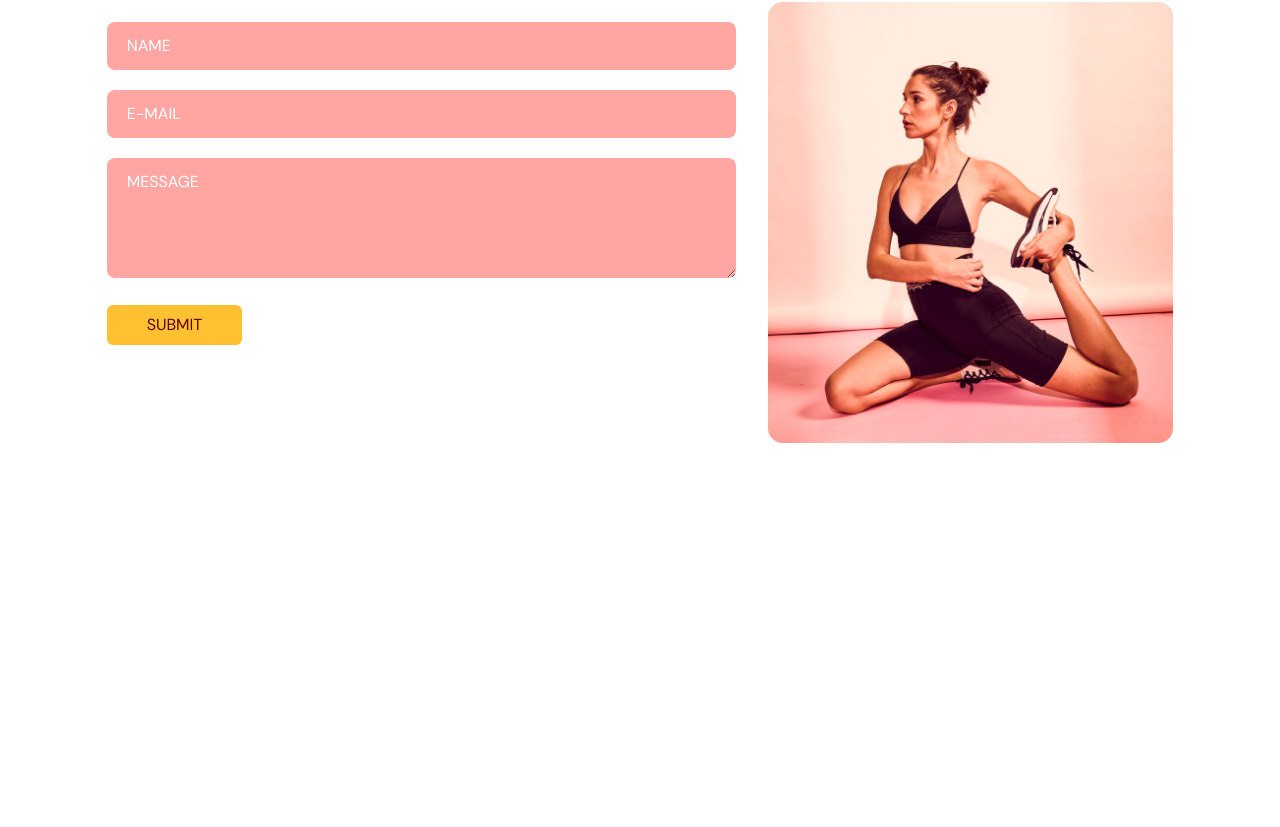
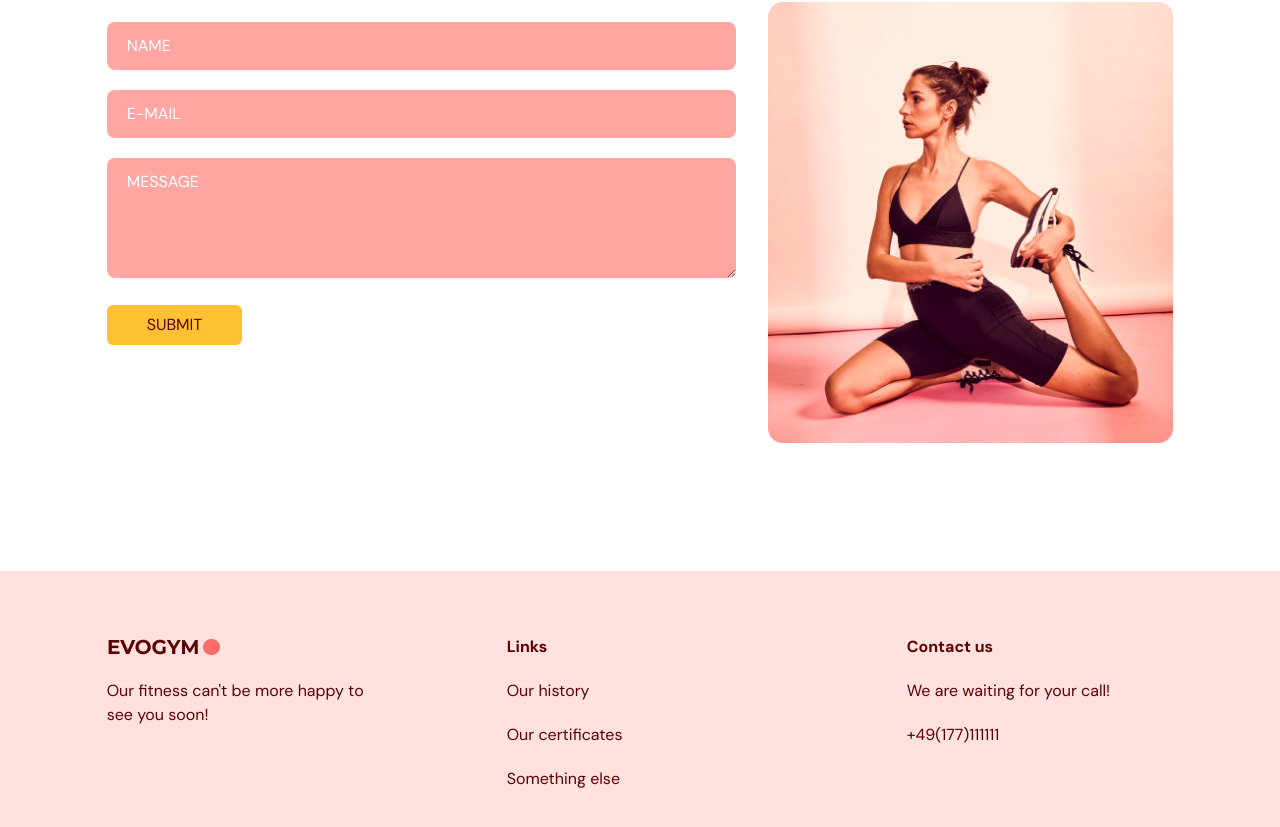
Before and after one commit to dTarasova/FitnessApp, a React (Vite) app: page / in a window 1280 px wide. Shown: the part 2868-3695 px from the top of the page. Before the commit the page ends 3439 px from the top, so only its background shows below. Built offline with nearby package versions, Linux system fonts and the light colour scheme; a web font is replaced by a local one.

Commit message:
footer created

```diff
--- a/src/App.tsx
+++ b/src/App.tsx
@@ -5,6 +5,7 @@ import Home from './scenes/home';
 import Benefits from './scenes/benefits';
 import OurClasses from './scenes/ourClasses';
 import ContactUs from './scenes/contactus';
+import Footer from './scenes/footer';
 
 
 function App() {
@@ -35,6 +36,8 @@ function App() {
         <Benefits setSelectedPage={setSelectedPage}/>
         <OurClasses setSelectedPage={setSelectedPage}/>
         <ContactUs setSelectedPage={setSelectedPage}/>
+        <Footer />
+
       </div>
   )
 }
--- /dev/null
+++ b/src/scenes/footer/index.tsx
@@ -0,0 +1,56 @@
+import Logo from "@/assets/Logo.png"
+const Footer = () => {
+  return (
+    <footer className="bg-primary-100 py-16">
+        <div className="md:flex justify-between w-5/6 mx-auto">
+            {/* {LOGO AND DESCRIPTION} */}
+            <div className="mt-16 basis-1/4 md:mt-0">
+                <div>
+                    <img src={Logo} alt="logo"/>
+                </div>
+                <div>
+                    <p className="my-5">
+                        Our fitness can't be more happy to see you soon!
+                    </p>
+                </div>
+            </div>
+
+            {/* {LINKS} */}
+            <div className="mt-16 basis-1/4 md:mt-0">
+                <h4 className="font-bold">
+                    Links
+                </h4>
+
+                <p className="my-5">
+                    <a href="https://www.w3schools.com/">Our history</a>
+                </p>
+
+                <p className="my-5">
+                    <a href="https://www.w3schools.com/">Our certificates</a>
+                </p>
+
+                <p className="my-5">
+                    <a href="https://www.w3schools.com/">Something else</a>
+                </p>
+
+
+            </div>
+
+            {/* {CONTACT US} */}
+            <div className="mt-16 basis-1/4 md:mt-0">
+                <h4 className="font-bold">
+                    Contact us
+                </h4>
+                <p className="my-5">
+                    We are waiting for your call!
+                </p>
+                <p className="my-5">
+                    +49(177)111111
+                </p>
+            </div>
+        </div>
+    </footer>
+  )
+}
+
+export default Footer
```
